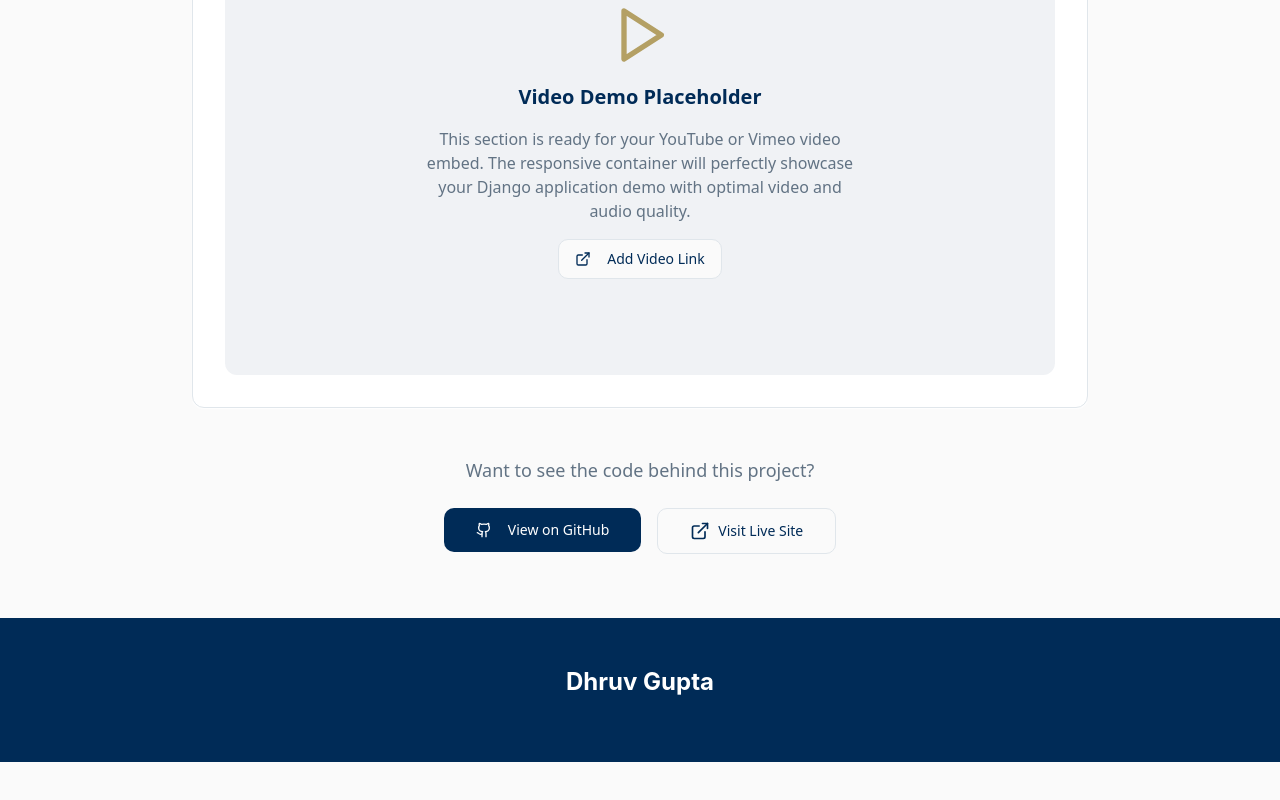
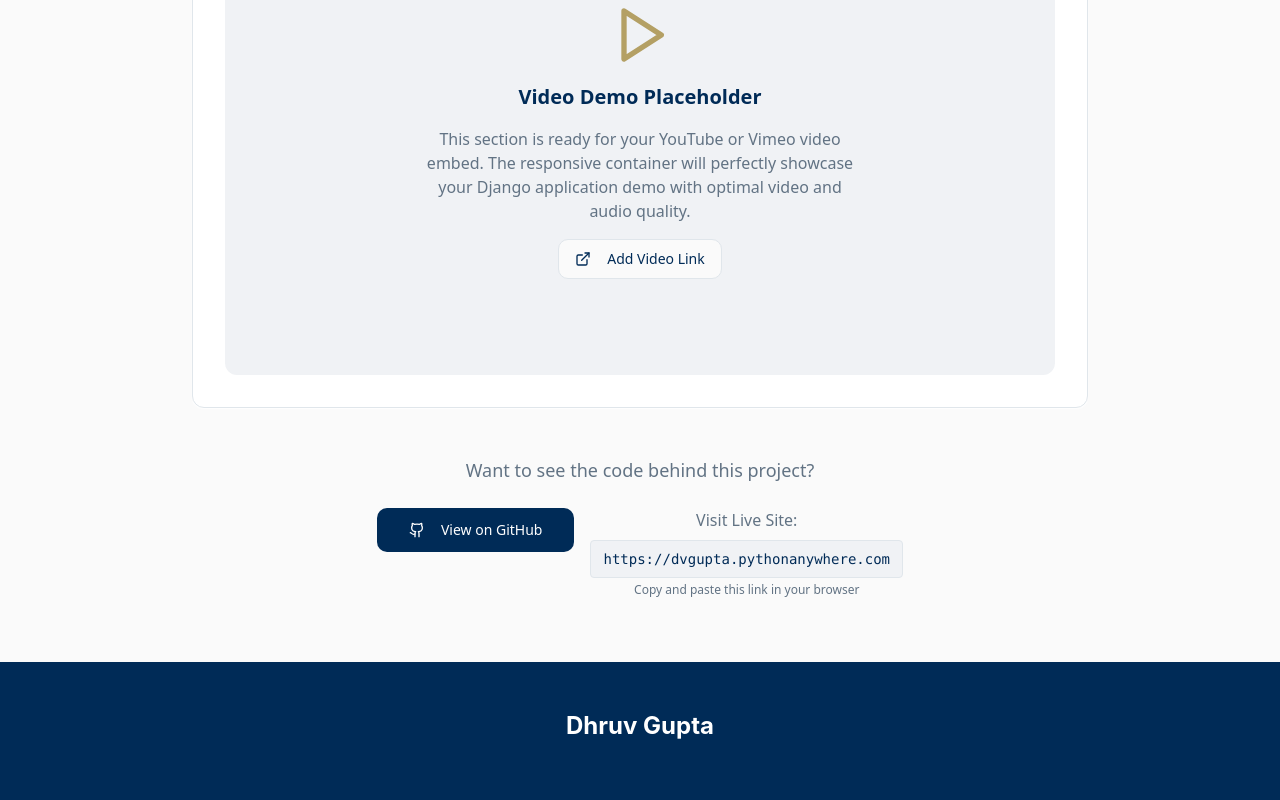
Before and after one commit to DhruvVishalGupta/dvgmoviesstore, a React (Vite) app: page / in a window 1280 px wide. Shown: the part 3188-3988 px from the top of the page. Before the commit the page ends 3950 px from the top, so only its background shows below. Built offline with nearby package versions, Linux system fonts and the light colour scheme; the HTML template or start-up script is replaced by a standard one.

Commit message:
more additions p76

```diff
--- a/src/pages/Index.tsx
+++ b/src/pages/Index.tsx
@@ -374,15 +374,13 @@ const Index = () => {
                   View on GitHub
                 </a>
               </Button>
-              <a
-                href="https://dvgupta.pythonanywhere.com"
-                target="_blank"
-                rel="noopener noreferrer"
-                className="inline-flex items-center gap-2 px-8 py-3 text-sm font-medium border border-input bg-background hover:bg-accent hover:text-accent-foreground rounded-md transition-colors"
-              >
-                <ExternalLink className="h-5 w-5" />
-                Visit Live Site
-              </a>
+              <div className="text-center">
+                <p className="text-muted-foreground mb-2">Visit Live Site:</p>
+                <p className="font-mono text-sm bg-muted px-3 py-2 rounded border">
+                  https://dvgupta.pythonanywhere.com
+                </p>
+                <p className="text-xs text-muted-foreground mt-1">Copy and paste this link in your browser</p>
+              </div>
             </div>
           </div>
         </div>
```
